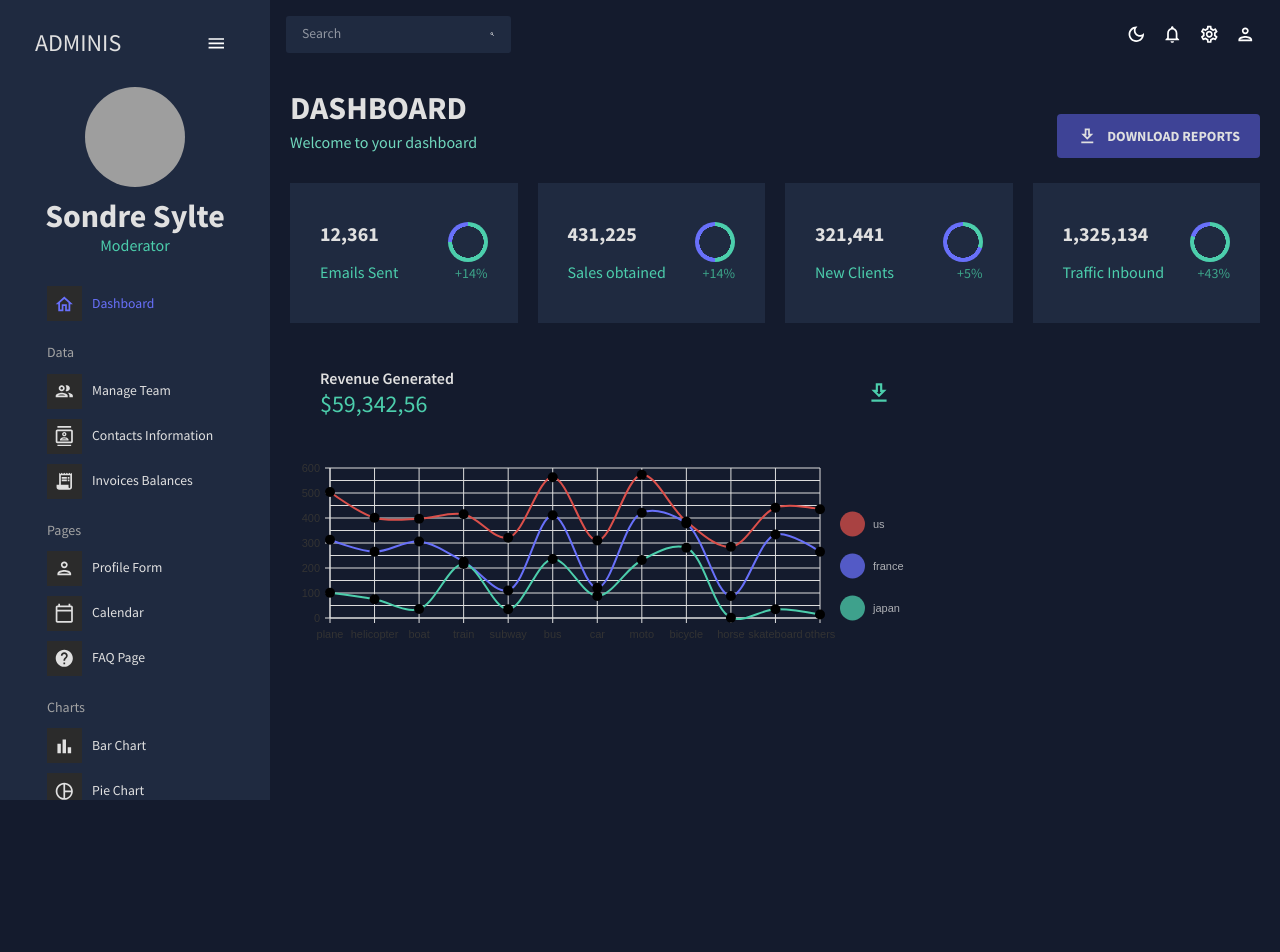
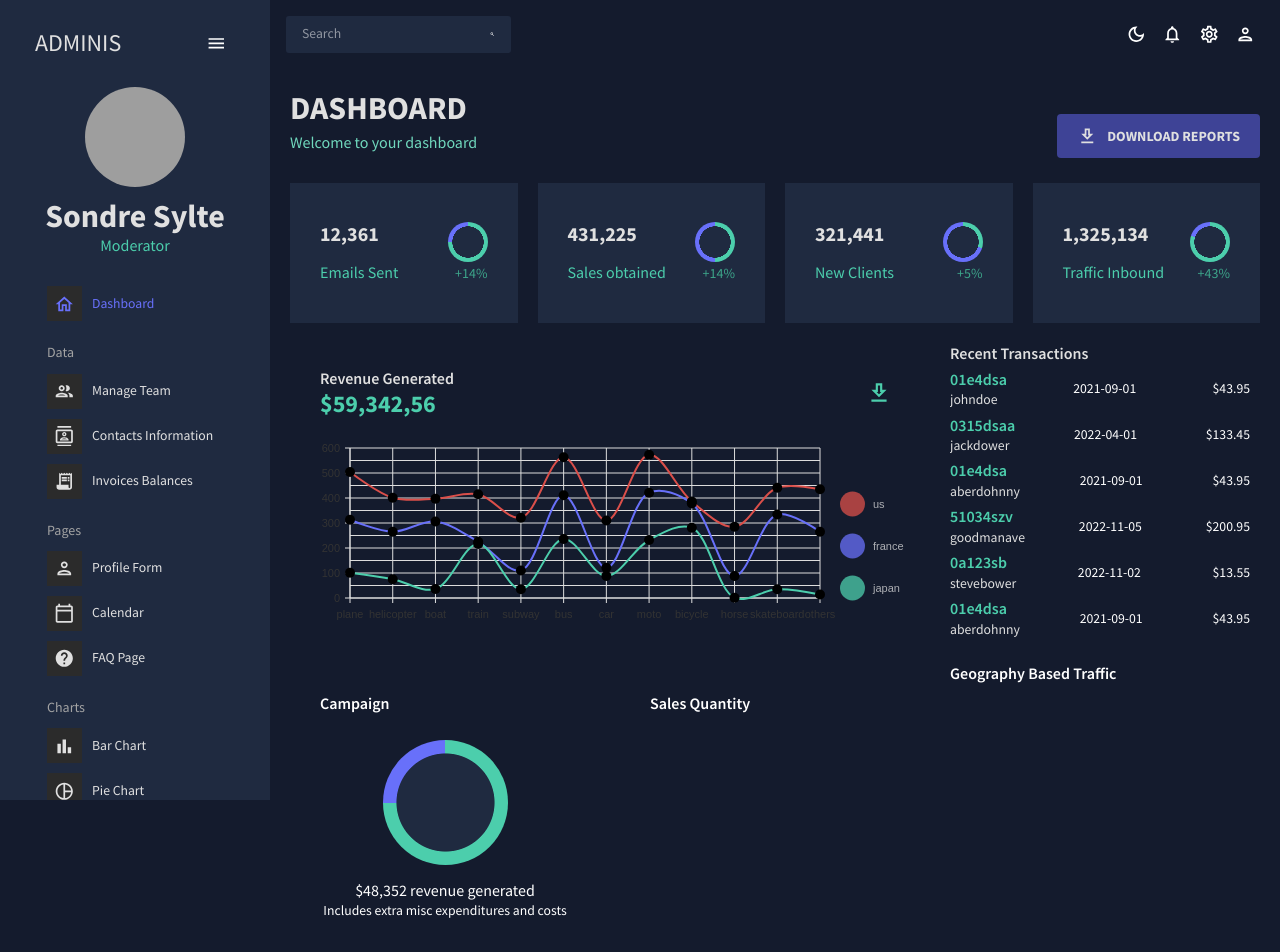
Before and after one commit to SondreSylte/dashboard, a React (Create React App) app: page / in a window 1280 px wide. Shown: the top 952 px of the page. Before the commit the page ends 800 px from the top, so only its background shows below. Built offline with nearby package versions, Linux system fonts and the light colour scheme; grey boxes are pictures that could not be loaded.

Commit message:
Jobbet med index filen til dashboard. "isDashboard = true" funksjonen fungerer ikke for BarChart og GeographyChart.

```diff
--- a/src/scenes/dashboard/index.jsx
+++ b/src/scenes/dashboard/index.jsx
@@ -146,7 +146,7 @@
               </Typography>
               <Typography
                 variant="h3"
-                fontWeight="500"
+                fontWeight="bold"
                 color={colors.greenAccent[500]}
               >
                 $59,342,56
@@ -160,10 +160,133 @@
               </IconButton>
             </Box>
           </Box>
-          <Box height="250px" ml="-20px">
-            <LineChart isDashboard={true}/>
+          <Box height="250px" mt="-20px">
+            <LineChart isDashboard={true} />
           </Box>
         </Box>
+        {/* TRANSACTIONS */}
+        <Box
+          gridColumn="span 4"
+          gridRow="span 2"
+          backGroundColor={colors.primary[400]}
+          overflow="auto"
+        >
+          <Box
+            display="flex"
+            justifyContent="space-between"
+            alignItems="center"
+            borderBottom={`4px solid ${colors.primary[500]}`}
+            colors={colors.grey[100]}
+            p="15 px"
+          >
+            <Typography color={colors.grey[100]} variant="h5" fontWeight="600">
+              Recent Transactions
+            </Typography>
+          </Box>
+          {mockTransactions.map((transaction, i) => (
+            <Box
+              key={`${transaction.txId}-${i}`}
+              display="flex"
+              justifyContent="space-between"
+              alignItems="center"
+              borderBottom={`4px solid ${colors.primary[500]}`}
+              p="15 px"
+            >
+              <Box>
+                <Typography
+                  color={colors.greenAccent[500]}
+                  variant="h5"
+                  fontWeight="600"
+                >
+                  {transaction.txId}
+                </Typography>
+                <Typography color={colors.grey[100]}>
+                  {transaction.user}
+                </Typography>
+              </Box>
+              <Box colors={colors.grey[100]}>{transaction.date}</Box>
+              <Box
+                backGroundColor={colors.greenAccent[500]}
+                p="5px 10px"
+                borderRadius="4px"
+              >
+                ${transaction.cost}
+              </Box>
+            </Box>
+          ))}
+        </Box>
+        {/* ROW 3 */}
+        <Box
+          gridColumn="span 4"
+          gridRow="span 2"
+          backGroundColor={colors.primary[400]}
+          p="30px"
+        >
+          <Typography variant="h5" fontWeight="600">
+            Campaign
+          </Typography>
+          <Box
+            display="flex"
+            flexDirection="column"
+            alignItems="center"
+            mt="25px"
+          >
+            <ProgressCircle size="125" />
+            <Typography
+              variant="h5"
+              colors={colors.greenAccent[500]}
+              sx={{ mt: "15px" }}
+            >
+              $48,352 revenue generated
+            </Typography>
+            <Typography>Includes extra misc expenditures and costs</Typography>
+          </Box>
+        </Box>
+
+        <Box
+          gridColumn="span 4"
+          gridRow="span 2"
+          backGroundColor={colors.primary[400]}
+        >
+          <Typography
+            variant="h5"
+            fontWeight="600"
+            sx={{ p: "30px 30px 0 30px" }}
+          >
+            Sales Quantity
+          </Typography>
+          <Box
+            height="250px"
+            mt="-20px"
+          >
+            {/*<BarChart isDashboard={true} />*/}
+          </Box>
+        </Box>
+
+        <Box
+          gridColumn="span 4"
+          gridRow="span 2"
+          backGroundColor={colors.primary[400]}
+        >
+          <Typography
+            variant="h5"
+            fontWeight="600"
+            sx={{ mb: "15px" }}
+          >
+            Geography Based Traffic
+          </Typography>
+          <Box
+            height="200px"
+
+          >
+
+            {/*<GeographyChart isDashboard={true} />*/}
+          </Box>
+        </Box>
+
+
+
+        {/*  */}
       </Box>
     </Box>
   );
```
